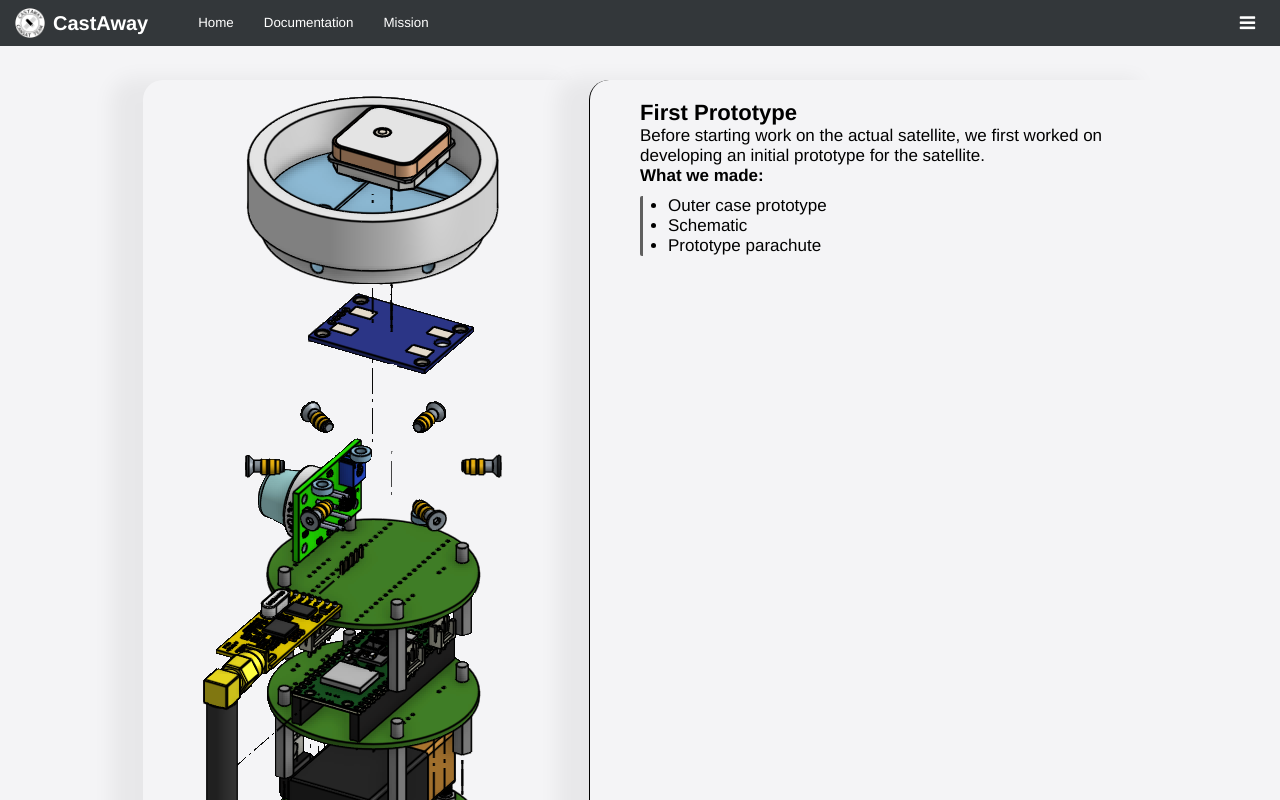
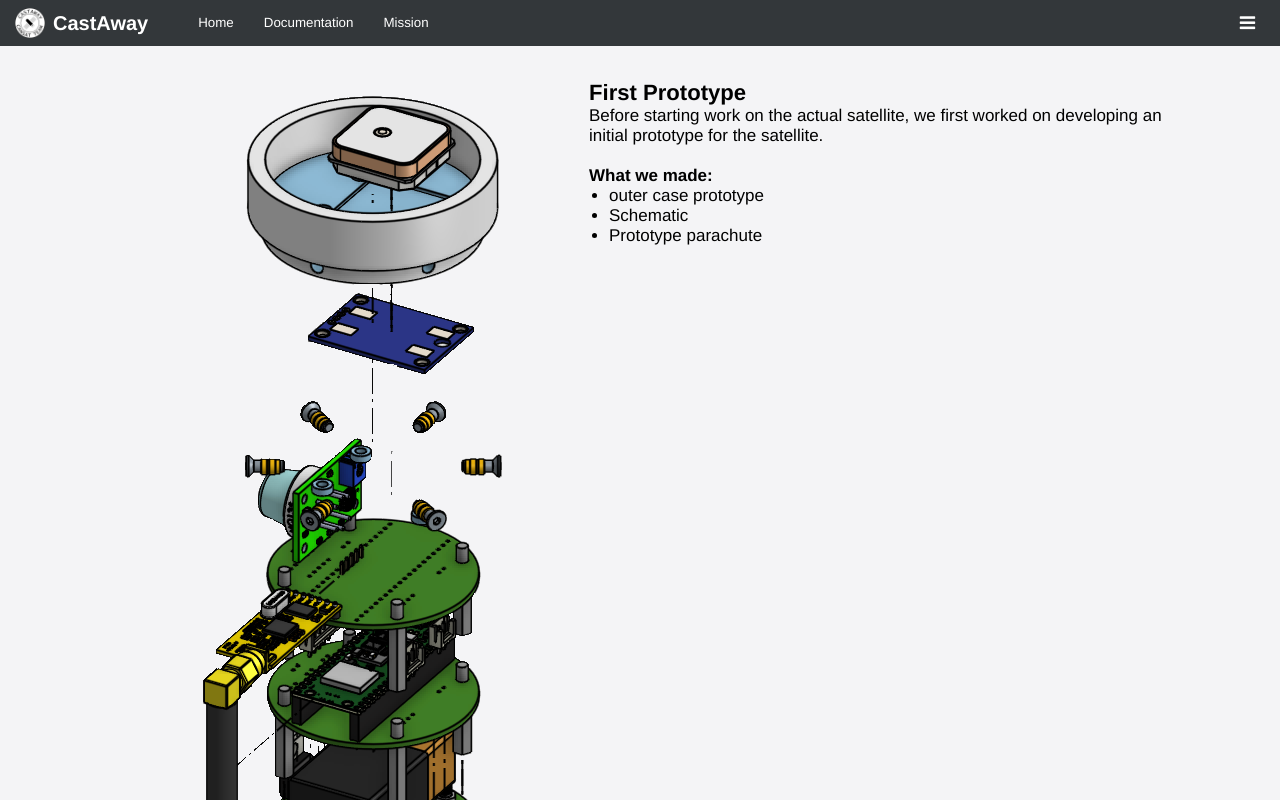
Before and after one commit to snej55/cansat-site, a React (Create React App) app in the folder react-port/: page / in a window 1280 px wide. Both pictures are taken after a click on the button "Documentation". Shown: the top 800 px of the page. Built offline with nearby package versions, Linux system fonts and the light colour scheme.

Commit message:
made documentation match rest of website

```diff
--- a/react-port/src/Components/Docs.css
+++ b/react-port/src/Components/Docs.css
@@ -1,42 +1,5 @@
-.docs-text-image-block {
+#allign {
     display: flex;
     flex-direction: row;
+    flex-wrap: nowrap;
 }
-
-.docs-text-block {
-    border-left: 1px #000 solid;
-    padding: 20px 50px;
-    box-shadow: -30px 0px 20px 2px rgba(0, 0, 0, 0.05);
-    border-top-left-radius: 20px;
-    border-bottom-left-radius: 20px;
-}
-
-.docs-screenshot {
-    /* border-left: 1px #000 solid; */
-    /* padding: 20px 50px; */
-    box-shadow: -30px 0px 20px 2px rgba(0, 0, 0, 0.05);
-    border-top-left-radius: 20px;
-    border-bottom-left-radius: 20px;
-}
-
-.docs-bullets {
-    padding-left: 25px;
-    margin-top: 10px;
-    margin-bottom: 10px;
-    border-left: 3px #5f5f5f solid;
-    border-top-left-radius: 2px;
-    border-bottom-left-radius: 2px;
-}
-
-.docs-bullets > li {
-    cursor: pointer;
-}
-
-.docs-bullets > li > div {
-    /* transition: 0.2s cubic-bezier(.06,-0.02,.48,-0.16); */
-    transition: 0.1s;
-}
-
-.docs-bullets > li:hover > div{
-    opacity: 0.75;
-}
--- a/react-port/src/Components/Docs.js
+++ b/react-port/src/Components/Docs.js
@@ -2,19 +2,23 @@ import './Docs.css';
 
 export function Docs() {
     return (
-        <div className="page-content">
-            <div className="docs-text-image-block">
-                <img className="docs-screenshot" src="screenshots/Screenshot 2025-05-15 at 19.37.39 - transparent.png" alt="cad model"></img>
-                <div className="docs-text-block">
+        <div>
+            <div id="allign">
+                <div id="left">
+                    <img className="docs-screenshot" src="screenshots/Screenshot 2025-05-15 at 19.37.39 - transparent.png" alt="cad model"></img>
+                </div>
+                <div id="right">
                     <h2>First Prototype</h2>
-                    Before starting work on the actual satellite, we first worked on developing an initial prototype
-                    for the satellite.
-                    <br></br>
+                    <p>
+                        Before starting work on the actual satellite, we first worked on developing an initial prototype
+                        for the satellite.
+                    </p>
+                    <br />
                     <h3 className="docs-subheading">What we made: </h3>
                     <ul className="docs-bullets">
-                        <li><div>Outer case prototype</div></li>
-                        <li><div>Schematic</div></li>
-                        <li><div>Prototype parachute</div></li>
+                        <li>outer case prototype</li>
+                        <li>Schematic</li>
+                        <li>Prototype parachute</li>
                     </ul>
                 </div>
             </div>
--- a/react-port/src/Components/Mission.js
+++ b/react-port/src/Components/Mission.js
@@ -1,13 +1,13 @@
 export function Mission() {
     return (
         <div>
-            <h1>Our Mission</h1>{/*<br>*/}
-            {/* </br> */}
+            <h1>Our Mission</h1><br />
+
             CastAway is the team behind the CastAway satelite, our skybreaking attempt to prove that
             the sky is indeed the limit. Consisting of six multitalented junior individuals, we have
             designed a satelite to conduct various science experiments, while still meeting the design
-            criteria set by ESERO. The satelite is set to perform the following science experiments:{/*<br>*/}
-            {/* <br> */}
+            criteria set by ESERO. The satelite is set to perform the following science experiments: <br />
+
             <ul>
                 <li>Measure the air pressure in various points of the atmosphere, and attempt to infer
                 altitude from it.</li>
@@ -21,19 +21,19 @@ export function Mission() {
                 <li>Measure the GPS position of the satelite relative to Earth in three dimensions.</li>
                 <li>Take pretty pictures!</li>
             </ul>
-            {/* </br> */}
+            <br />
             We need to have a near-constant steam of data sent to us over radio, and be able to recover
-            the satelite in a state where we can recover more data, and use it again.{/*<br>*/}
-            {/* </br> */}
+            the satelite in a state where we can recover more data, and use it again. <br />
+            <br />
             Another one of our objectives is to raise public awareness about our project, which we
-            are trying to achieve by:{/*<br></br>*/}
+            are trying to achieve by: <br /><br />
             <ul>
                 <li>Making this website.</li>
                 <li>Giving presentations to the local education community.</li>
                 <li>Making flyers.</li>
                 <li>Gaining local media coverage.</li>
             </ul>
-            {/* <br> */}
+            <br />
             The CastAway satelite will be launched by a small rocket to an altitude of 1000 ft (300 m),
             from which point it will start collecting data. It will deploy a parachute at its highest
             altitude, in order to slow its rate of descent to between 10 and 15 m/s (22 and 34 mph).
```
